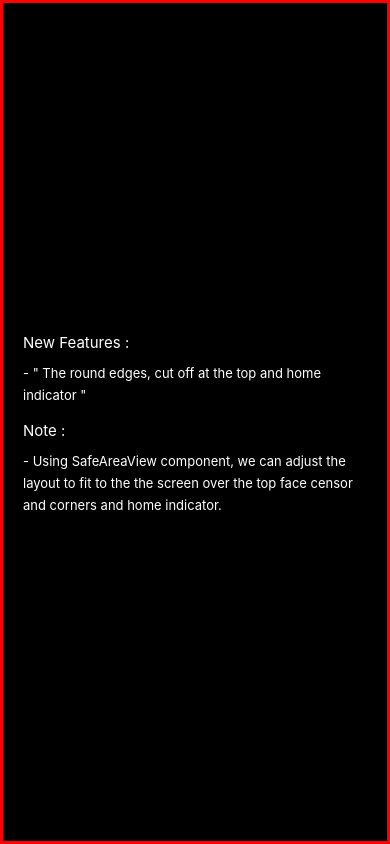
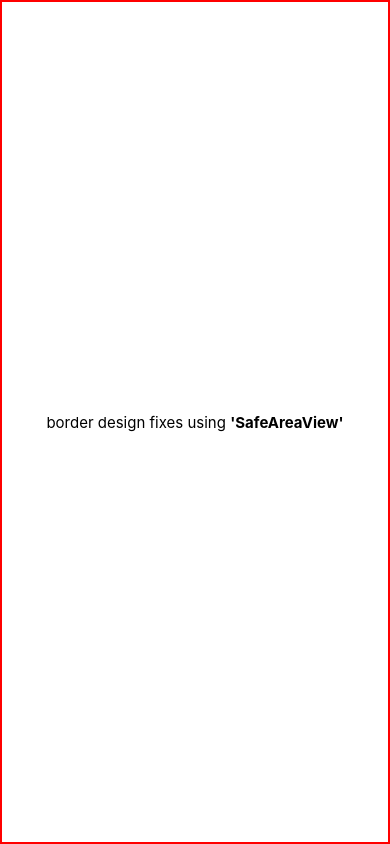
Before and after one commit to MaheshNandam/SafeAreaLayout, a React Native app: screen / in a window 390 px wide. Built offline with nearby package versions, Linux system fonts and the light colour scheme.

Commit message:
design changes

```diff
--- a/App.js
+++ b/App.js
@@ -9,24 +9,53 @@ import {
   Platform,
   StyleSheet,
   Text,
-  View
+  View,
+  SafeAreaView,
+  StatusBar
 } from 'react-native';
-
-import SafeAreaLayout from './SafeAreaLayout';
 
 export default class App extends Component<{}> {
   render() {
     return (
-      <View style={styles.container}>
-        <SafeAreaLayout />
-      </View>
+      <SafeAreaView forceInset={{bottom: 'always'}} style={styles.container}>
+          <StatusBar barStyle='dark-content' />
+          <View style={styles.body}>
+              <View style={styles.inlineBlock}>
+                  <Text style={styles.welcome}>
+                      border design fixes using <Text style={styles.titleText}>'SafeAreaView'</Text>
+                  </Text>
+              </View>
+          </View>
+      </SafeAreaView>
     );
   }
 }
 
 const styles = StyleSheet.create({
   container: {
-    flex: 1,
-    backgroundColor: '#000',
+      flex: 1,
+      backgroundColor: '#fff',
+  },
+  body:{
+      paddingHorizontal: 20,
+      flex: 1,
+      justifyContent: 'center',
+      alignItems: 'center',
+      borderColor: 'red',
+      borderWidth: 2,
+  },
+  inlineBlock:{
+      flexDirection: 'row',
+      flexWrap: 'wrap',
+      alignItems: 'center',
+  },
+  welcome: {
+      fontSize: 15,
+      color: '#000',
+      marginVertical: 10,
+  },
+  titleText:{
+    fontSize: 15,
+    fontWeight: 'bold'
   }
 });
```
Also changed, not shown: Router.js (added, +9 -0 lines), app/Home.js (added, +76 -0 lines), app/Screen2.js (added, +85 -0 lines).
